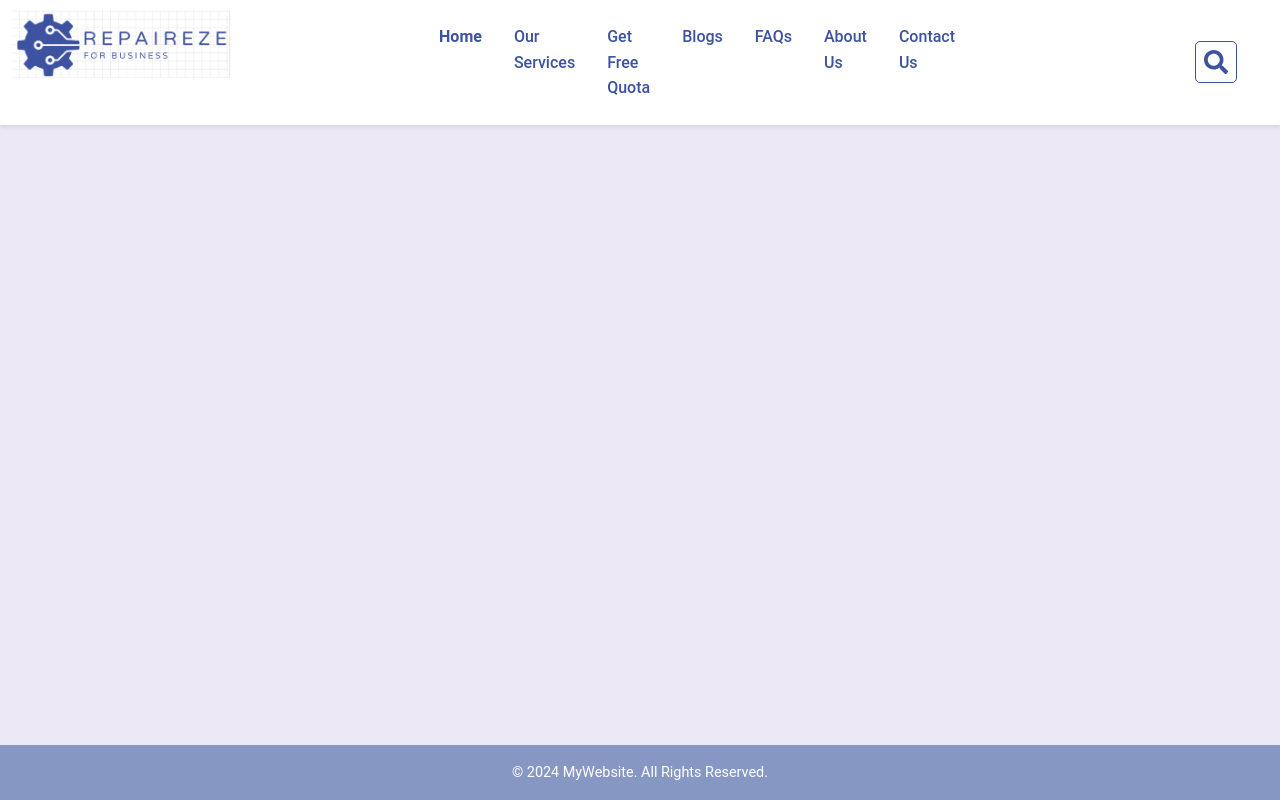
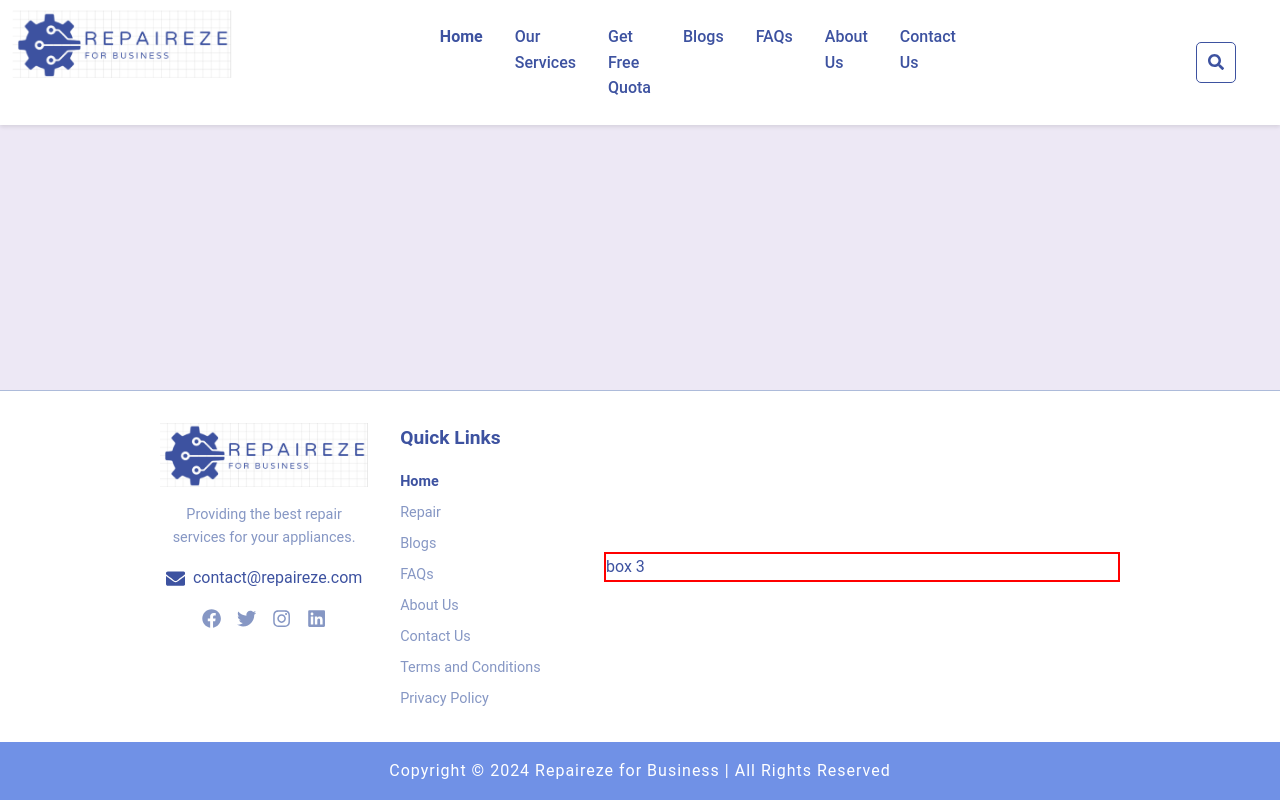
Before and after one commit to kishansrivastava-ks/repaireze-b2b, a React (Vite) app: page / in a window 1280 px wide. Built offline with nearby package versions, Linux system fonts and the light colour scheme.

Commit message:
started with footer

```diff
--- /dev/null
+++ b/src/ui/Footer.jsx
@@ -0,0 +1,192 @@
+import styled from "styled-components";
+import {
+  FaEnvelope,
+  FaFacebook,
+  FaTwitter,
+  FaInstagram,
+  FaLinkedin,
+} from "react-icons/fa";
+import { NavLink } from "react-router-dom";
+
+const StyledFooter = styled.div`
+  display: flex;
+  justify-content: space-between;
+  border-top: 1px solid var(--color-border);
+  height: max-content;
+  padding: 2rem 10rem;
+  background-color: var(--color-surface);
+  gap: 2rem;
+
+  & > div:first-child {
+    flex-basis: 20%;
+    text-align: left;
+    display: flex;
+    flex-direction: column;
+    align-items: flex-start;
+    gap: 1rem;
+    /* border: 2px solid red; */
+    height: 100%;
+
+    & > img {
+      height: 4rem;
+      width: auto;
+    }
+
+    .description {
+      font-size: 0.9rem;
+      color: var(--color-muted);
+      /* margin-bottom: 1rem; */
+      text-align: center;
+    }
+
+    .contact {
+      display: flex;
+      align-items: center;
+      gap: 0.5rem;
+      color: var(--color-text);
+      justify-content: center;
+      width: 100%;
+      .icon {
+        font-size: 1.2rem;
+        color: var(--color-primary);
+      }
+    }
+
+    .social-icons {
+      gap: 1rem;
+      width: 100%;
+
+      a {
+        font-size: 1.2rem;
+        color: var(--color-muted);
+        transition: color 0.3s ease;
+
+        &:hover {
+          color: var(--color-primary);
+        }
+      }
+    }
+  }
+
+  & > div:nth-child(2) {
+    flex-basis: 20%;
+    text-align: left;
+
+    .title {
+      font-size: 1.2rem;
+      font-weight: bold;
+      color: var(--color-text);
+      margin-bottom: 1rem;
+    }
+
+    .quick-links {
+      display: flex;
+      flex-direction: column;
+      gap: 0.5rem;
+
+      a {
+        font-size: 0.9rem;
+        color: var(--color-muted);
+        text-decoration: none;
+        transition: color 0.3s ease;
+
+        &:hover {
+          color: var(--color-primary);
+        }
+
+        &.active {
+          color: var(--color-primary);
+          font-weight: bold;
+        }
+      }
+    }
+  }
+  & > div:nth-child(3) {
+    flex-basis: 60%;
+    border: 2px solid red;
+  }
+`;
+
+const Copyright = styled.footer`
+  background-color: var(--color-primary-light);
+  color: var(--color-surface);
+  text-align: center;
+  padding: 1rem;
+  font-size: 1rem;
+  letter-spacing: 1px;
+`;
+
+function Footer() {
+  return (
+    <>
+      <StyledFooter className="flex-center">
+        {/* First Column */}
+        <div>
+          <img src="/logo.png" alt="logo" />
+          <div className="description">
+            Providing the best repair services for your appliances.
+          </div>
+          <div className="contact">
+            <FaEnvelope className="icon" />
+            <span>contact@repaireze.com</span>
+          </div>
+          <div className="social-icons flex-center">
+            <a
+              href="https://facebook.com"
+              target="_blank"
+              rel="noopener noreferrer"
+            >
+              <FaFacebook />
+            </a>
+            <a
+              href="https://twitter.com"
+              target="_blank"
+              rel="noopener noreferrer"
+            >
+              <FaTwitter />
+            </a>
+            <a
+              href="https://instagram.com"
+              target="_blank"
+              rel="noopener noreferrer"
+            >
+              <FaInstagram />
+            </a>
+            <a
+              href="https://linkedin.com"
+              target="_blank"
+              rel="noopener noreferrer"
+            >
+              <FaLinkedin />
+            </a>
+          </div>
+        </div>
+
+        {/* Second Column */}
+        <div>
+          <div className="title">Quick Links</div>
+          <div className="quick-links">
+            <NavLink to="/" exact>
+              Home
+            </NavLink>
+            <NavLink to="/repair">Repair</NavLink>
+            <NavLink to="/blogs">Blogs</NavLink>
+            <NavLink to="/faqs">FAQs</NavLink>
+            <NavLink to="/about">About Us</NavLink>
+            <NavLink to="/contact">Contact Us</NavLink>
+            <NavLink to="/terms">Terms and Conditions</NavLink>
+            <NavLink to="/privacy">Privacy Policy</NavLink>
+          </div>
+        </div>
+
+        {/* Third Column (Placeholder for now) */}
+        <div>box 3</div>
+      </StyledFooter>
+      <Copyright>
+        Copyright &copy; 2024 Repaireze for Business | All Rights Reserved
+      </Copyright>
+    </>
+  );
+}
+
+export default Footer;
--- a/src/ui/MainLayout.jsx
+++ b/src/ui/MainLayout.jsx
@@ -3,6 +3,7 @@
 import { Outlet } from "react-router-dom";
 import styled from "styled-components";
 import Navbar from "./Navbar";
+import Footer from "./Footer";
 
 const LayoutWrapper = styled.div`
   display: flex;
@@ -17,14 +18,6 @@ const MainBody = styled.main`
   overflow-y: auto;
 `;
 
-const Footer = styled.footer`
-  background-color: var(--color-secondary-dark);
-  color: var(--color-surface);
-  text-align: center;
-  padding: 1rem;
-  font-size: 0.9rem;
-`;
-
 function MainLayout() {
   return (
     <LayoutWrapper>
@@ -32,7 +25,7 @@ function MainLayout() {
       <MainBody>
         <Outlet />
       </MainBody>
-      <Footer>&copy; 2024 MyWebsite. All Rights Reserved.</Footer>
+      <Footer />
     </LayoutWrapper>
   );
 }
--- a/src/ui/Navbar.jsx
+++ b/src/ui/Navbar.jsx
@@ -57,11 +57,11 @@ const StyledNavbar = styled.nav`
   }
 
   .search-icon {
-    font-size: 1.5rem;
+    font-size: 1rem;
     color: var(--color-text);
     cursor: pointer;
     border: 1px solid var(--color-primary);
-    padding: 0.5rem;
+    padding: 0.7rem;
     border-radius: 5px;
 
     &:hover {
```
